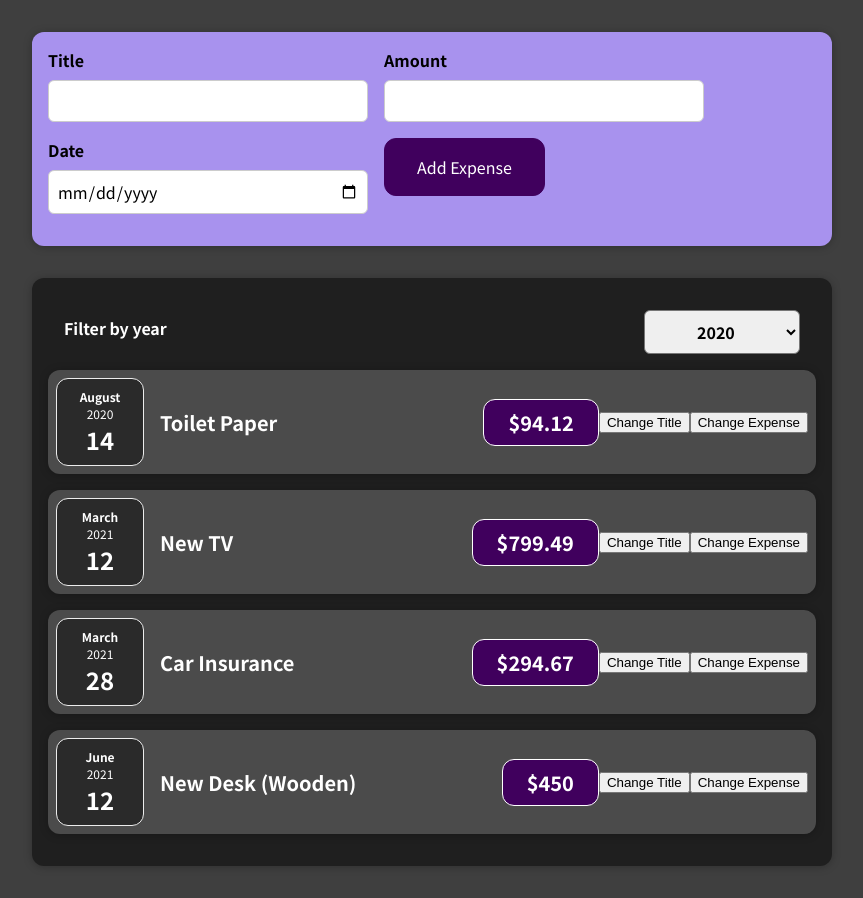
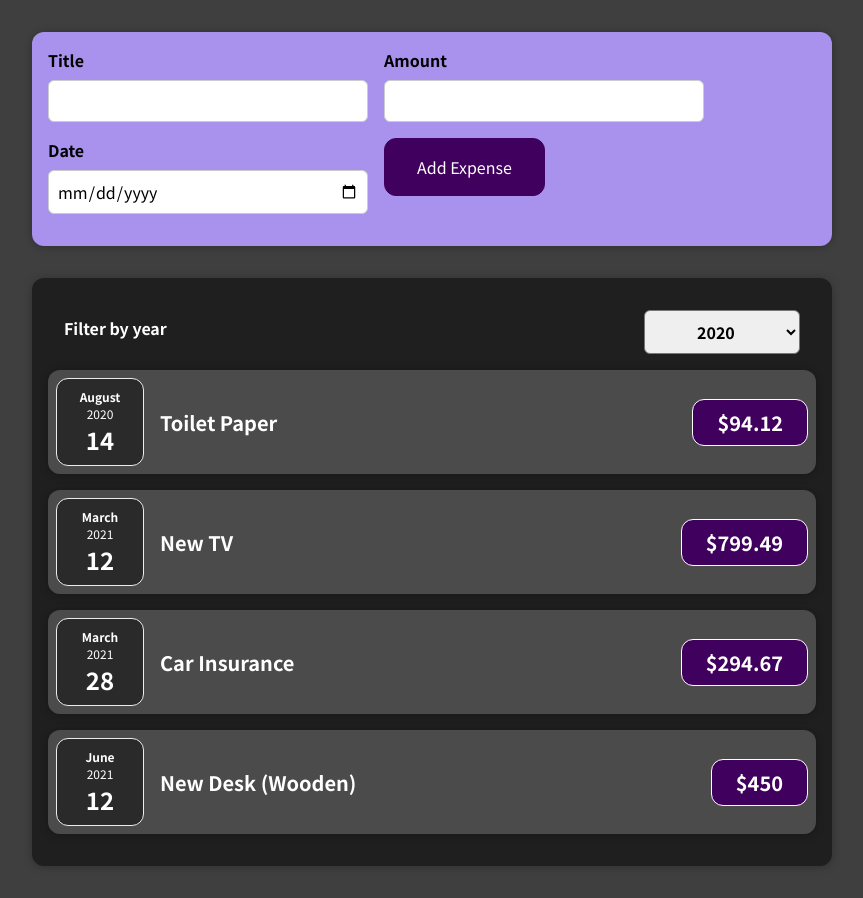
Before and after one commit to Prasadparik/reactjs-expense-app, a React (Create React App) app: page / in a window 1280 px wide. Shown: the whole page, without its empty margins (208-1071 px from the left). Built offline with nearby package versions, Linux system fonts and the light colour scheme.

Commit message:
added key to expenses

```diff
--- a/src/App.js
+++ b/src/App.js
@@ -3,7 +3,7 @@ import Expenses from "./components/Expenses";
 import NewExpense from "./components/NewExpense/NewExpense";
 
 function App() {
-  const expenses = [
+  const DUMMY_EXPENSES = [
     {
       id: "e1",
       title: "Toilet Paper",
@@ -25,16 +25,15 @@ function App() {
     },
   ];
 
-  const [data, setdata] = useState(null);
+  const [expenses, setExpenses] = useState(DUMMY_EXPENSES);
   const addExpenseHandler = (expense) => {
-    console.log("In App.js");
-    let localDATA = JSON.parse(localStorage.getItem("allExpenses"));
-    localDATA.push(expense);
-    setdata(localDATA);
-    console.log("LocalData ", localDATA);
+    console.log(expense);
+
+    setExpenses((prevExpenses) => {
+      return [expense, ...prevExpenses];
+    });
   };
-  console.log("DATA:", data);
-  localStorage.setItem("allExpenses", JSON.stringify(data));
+  console.log(expenses);
 
   return (
     <div>
--- a/src/components/ExpenseItem.js
+++ b/src/components/ExpenseItem.js
@@ -5,27 +5,13 @@ import Card from "./Card";
 import "./ExpenseItem.css";
 
 function ExpenseItem(props) {
-  const [Title, setTitle] = useState(props.title);
-  const [Expense, setExpense] = useState(props.amount);
-
-  const clickHandler = () => {
-    setTitle("Upadated!");
-    console.log("Clicked!");
-  };
-  const changeExpense = () => {
-    setExpense(100);
-    console.log("Clicked!");
-  };
-
   return (
     <Card className="expense-item">
       <ExpenseDate date={props.date} />
       <div className="expense-item__description">
-        <h2>{Title}</h2>
-        <div className="expense-item__price">${Expense}</div>
+        <h2>{props.title}</h2>
+        <div className="expense-item__price">${props.amount}</div>
       </div>
-      <button onClick={clickHandler}>Change Title</button>
-      <button onClick={changeExpense}>Change Expense</button>
     </Card>
   );
 }
--- a/src/components/Expenses.js
+++ b/src/components/Expenses.js
@@ -16,26 +16,16 @@ function Expenses(props) {
         selected={filteredYear}
         onChangeFilter={filterChangeHandler}
       />
-      <ExpenseItem
-        title={props.items[0].title}
-        amount={props.items[0].amount}
-        date={props.items[0].date}
-      />
-      <ExpenseItem
-        title={props.items[1].title}
-        amount={props.items[1].amount}
-        date={props.items[1].date}
-      />
-      <ExpenseItem
-        title={props.items[2].title}
-        amount={props.items[2].amount}
-        date={props.items[2].date}
-      />
-      <ExpenseItem
-        title={props.items[3].title}
-        amount={props.items[3].amount}
-        date={props.items[3].date}
-      />
+      {props.items.map((elem) => {
+        return (
+          <ExpenseItem
+            key={elem.id}
+            title={elem.title}
+            amount={elem.amount}
+            date={elem.date}
+          />
+        );
+      })}
     </Card>
   );
 }
```
